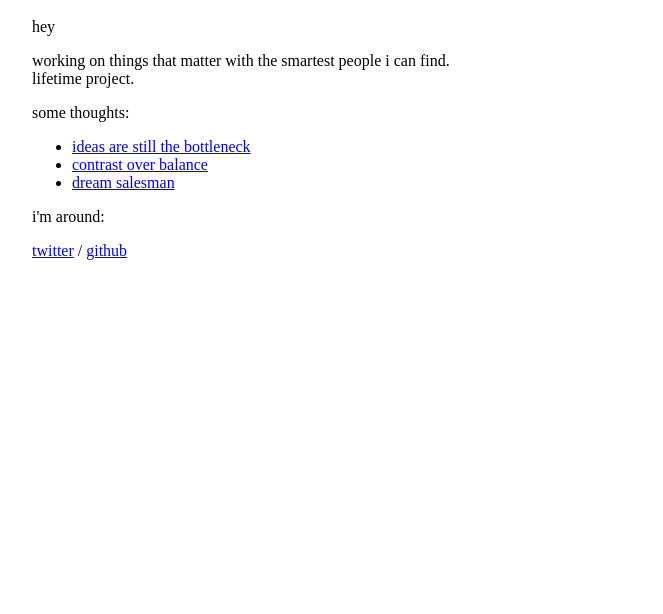
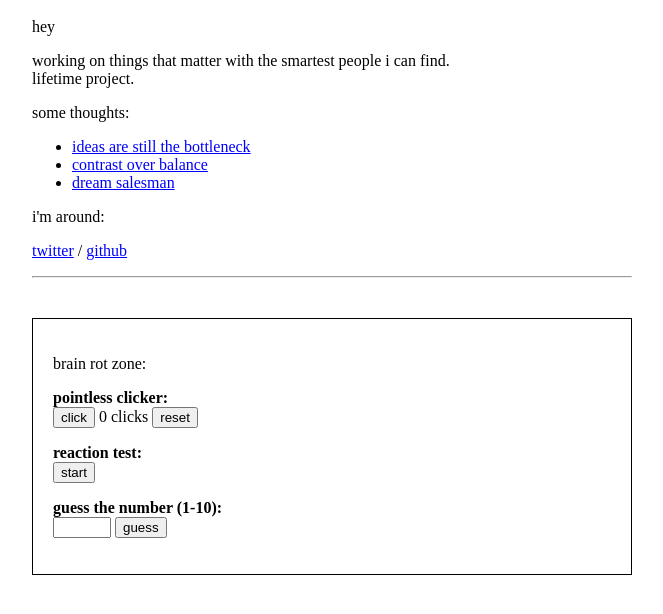
Before and after one commit to arhamj/personal-website, a plain HTML site: page index.html in a window 1280 px wide. Shown: the part 80-694 px from the top of the page, without its empty margins (308-971 px from the left). Drawn offline with Linux system fonts and the light colour scheme.

Commit message:
brain rot zone unlocked

```diff
--- a/index.html
+++ b/index.html
@@ -1,8 +1,8 @@
 <!DOCTYPE html>
 <html lang="en">
   <head>
-    <meta charset="UTF-8">
-    <meta name="viewport" content="width=device-width, initial-scale=1.0">
+    <meta charset="UTF-8" />
+    <meta name="viewport" content="width=device-width, initial-scale=1.0" />
     <title>arhmjn</title>
     <style>
       body {
@@ -14,6 +14,16 @@
       }
       a {
         color: blue;
+      }
+      #brainrot {
+        margin-top: 40px;
+        padding: 20px;
+        border: 1px solid black;
+      }
+      @media (prefers-color-scheme: dark) {
+        #brainrot {
+          border-color: white;
+        }
       }
       @media (prefers-color-scheme: dark) {
         body {
@@ -31,8 +41,10 @@
 
     <p>hey</p>
 
-    <p>working on things that matter with the smartest people i can find.<br>
-    lifetime project.</p>
+    <p>
+      working on things that matter with the smartest people i can find.<br />
+      lifetime project.
+    </p>
 
     <p>some thoughts:</p>
     <ul>
@@ -46,5 +58,100 @@
       <a href="https://x.com/arhmjn">twitter</a> /
       <a href="https://github.com/arhamj">github</a>
     </p>
+
+    <hr />
+
+    <div id="brainrot">
+      <p>brain rot zone:</p>
+
+      <p>
+        <strong>pointless clicker:</strong><br />
+        <button onclick="click_count++; updateCount(); saveCount();" style="cursor: pointer">click</button>
+        <span id="count">0</span> clicks
+        <button onclick="resetClicks()" style="cursor: pointer">reset</button>
+      </p>
+
+      <p>
+        <strong>reaction test:</strong><br />
+        <button id="reactionBtn" onclick="startReaction()" style="cursor: pointer">start</button>
+        <span id="reactionResult"></span>
+      </p>
+
+      <p>
+        <strong>guess the number (1-10):</strong><br />
+        <input type="number" id="guessInput" min="1" max="10" style="width: 50px" />
+        <button onclick="checkGuess()" style="cursor: pointer">guess</button>
+        <span id="guessResult"></span>
+      </p>
+
+      <script>
+        // Clicker
+        let click_count = parseInt(localStorage.getItem('clicks') || '0')
+
+        function updateCount() {
+          document.getElementById('count').textContent = click_count
+        }
+
+        function saveCount() {
+          localStorage.setItem('clicks', click_count)
+        }
+
+        function resetClicks() {
+          click_count = 0
+          updateCount()
+          saveCount()
+        }
+
+        updateCount()
+
+        // Reaction test
+        let reactionStart = 0
+        let reactionTimeout = null
+
+        function startReaction() {
+          const btn = document.getElementById('reactionBtn')
+          const result = document.getElementById('reactionResult')
+
+          if (btn.textContent === 'start') {
+            btn.textContent = 'wait...'
+            btn.style.backgroundColor = 'red'
+            result.textContent = ''
+
+            reactionTimeout = setTimeout(() => {
+              btn.textContent = 'click now!'
+              btn.style.backgroundColor = 'green'
+              reactionStart = Date.now()
+            }, Math.random() * 3000 + 1000)
+          } else if (btn.textContent === 'wait...') {
+            clearTimeout(reactionTimeout)
+            btn.textContent = 'start'
+            btn.style.backgroundColor = ''
+            result.textContent = 'too early'
+          } else if (btn.textContent === 'click now!') {
+            const time = Date.now() - reactionStart
+            result.textContent = time + 'ms'
+            btn.textContent = 'start'
+            btn.style.backgroundColor = ''
+          }
+        }
+
+        // Guess the number
+        let secretNumber = Math.floor(Math.random() * 10) + 1
+
+        function checkGuess() {
+          const guess = parseInt(document.getElementById('guessInput').value)
+          const result = document.getElementById('guessResult')
+
+          if (guess === secretNumber) {
+            result.textContent = 'correct!'
+            secretNumber = Math.floor(Math.random() * 10) + 1
+          } else if (guess < secretNumber) {
+            result.textContent = 'higher'
+          } else {
+            result.textContent = 'lower'
+          }
+        }
+      </script>
+    </div>
   </body>
 </html>
```
Lines whose indentation alone changed are shown as unchanged.
